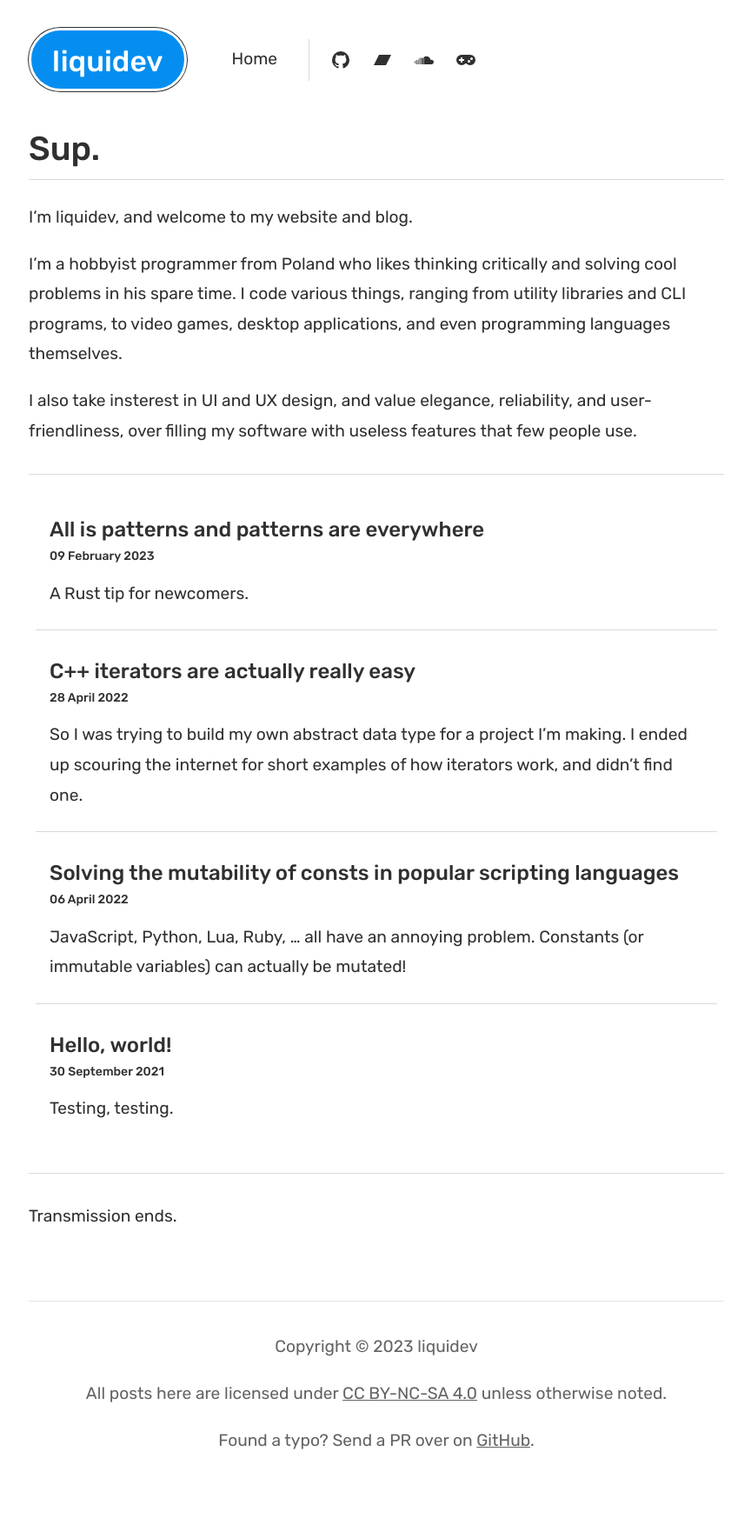
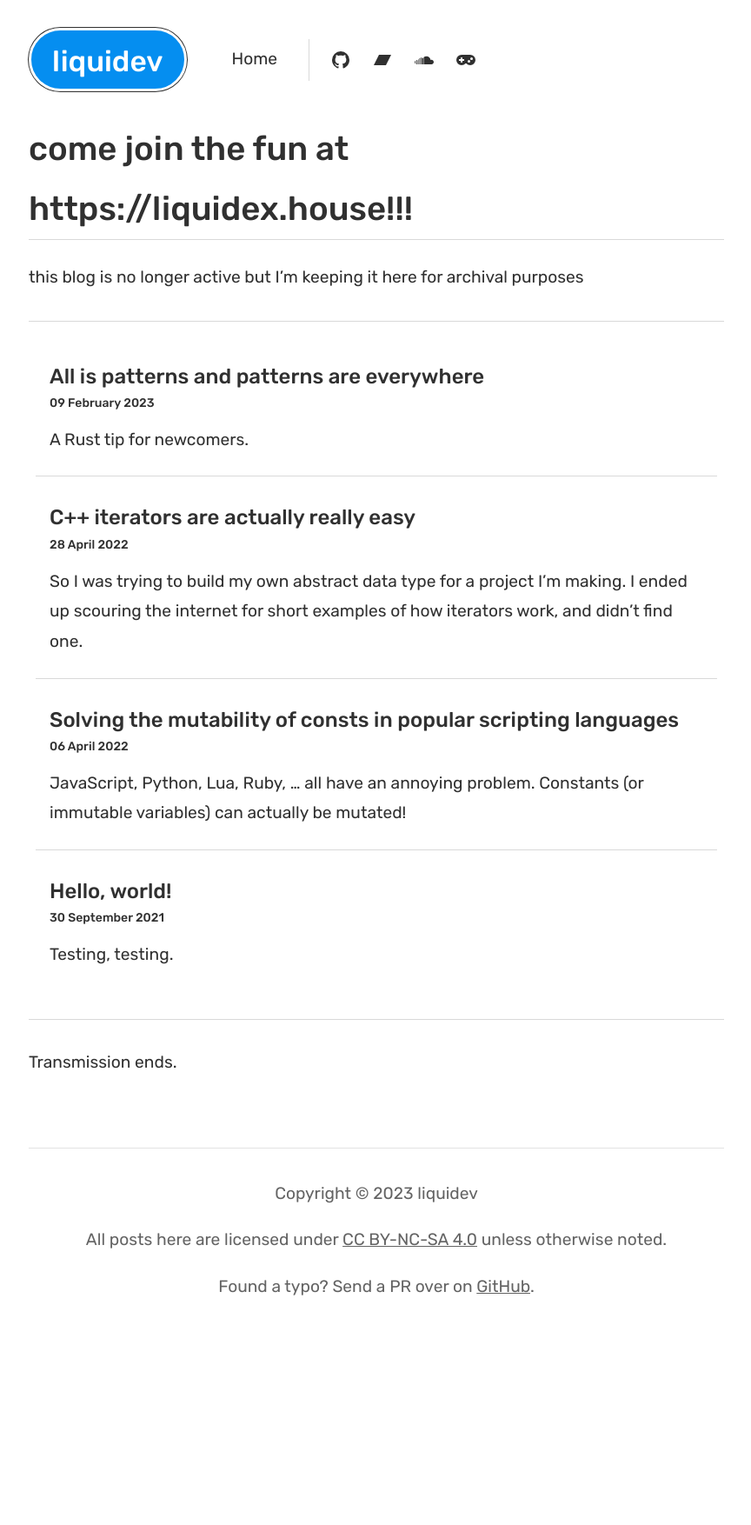
Before and after one commit to liquidev/liquidev.github.io, a Jekyll site: the page built from index.md, in a window 1280 px wide. Shown: the whole page at 87% size, without its empty margins (207-1071 px from the left). Built offline with Jekyll 4.4.1, drawn with Linux system fonts in a browser that asks for light colours; after the commit the page ends 1578 px from its top, so only the background shows below that.

Commit message:
Update index.md

```diff
--- a/index.md
+++ b/index.md
@@ -2,10 +2,6 @@
 layout: home
 ---
 
-# Sup.
+# come join the fun at <https://liquidex.house>!!!
 
-I'm liquidev, and welcome to my website and blog.
-
-I'm a hobbyist programmer from Poland who likes thinking critically and solving cool problems in his spare time. I code various things, ranging from utility libraries and CLI programs, to video games, desktop applications, and even programming languages themselves.
-
-I also take insterest in UI and UX design, and value elegance, reliability, and user-friendliness, over filling my software with useless features that few people use.
+this blog is no longer active but I'm keeping it here for archival purposes
```
